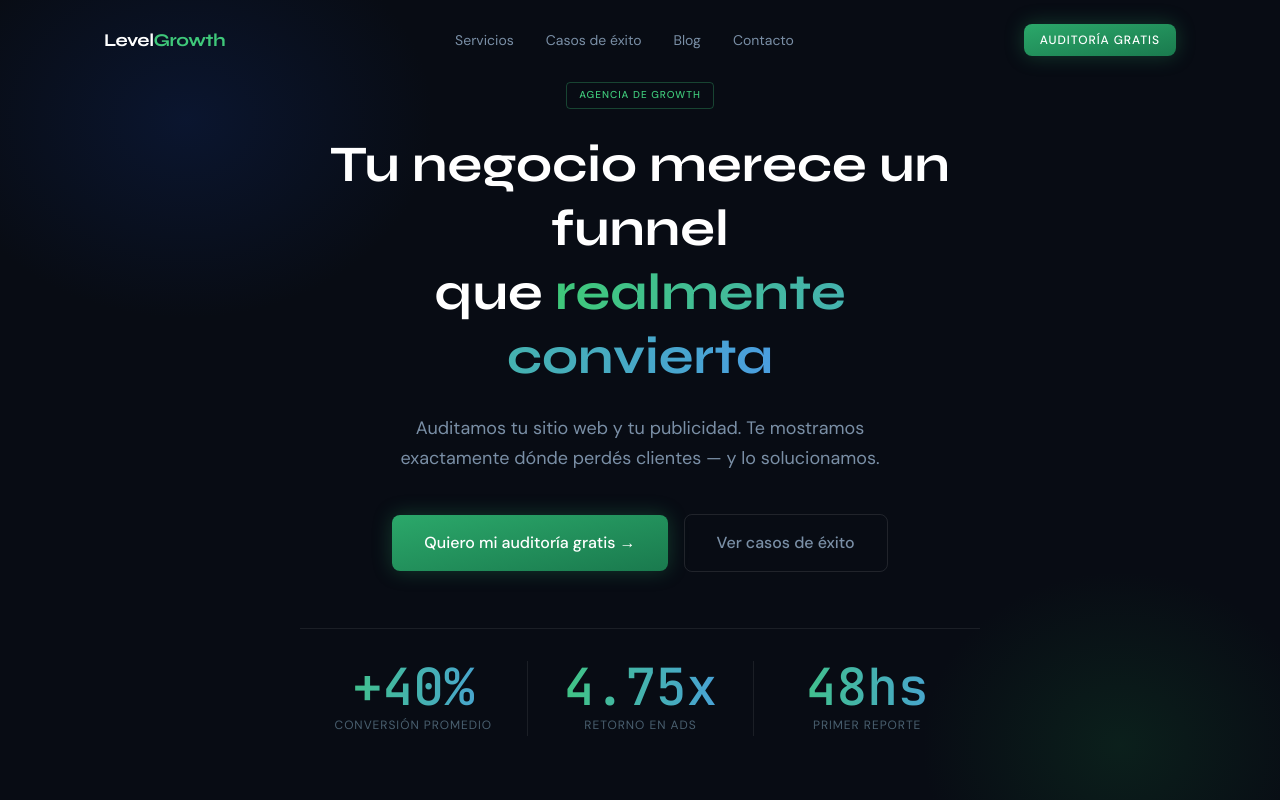
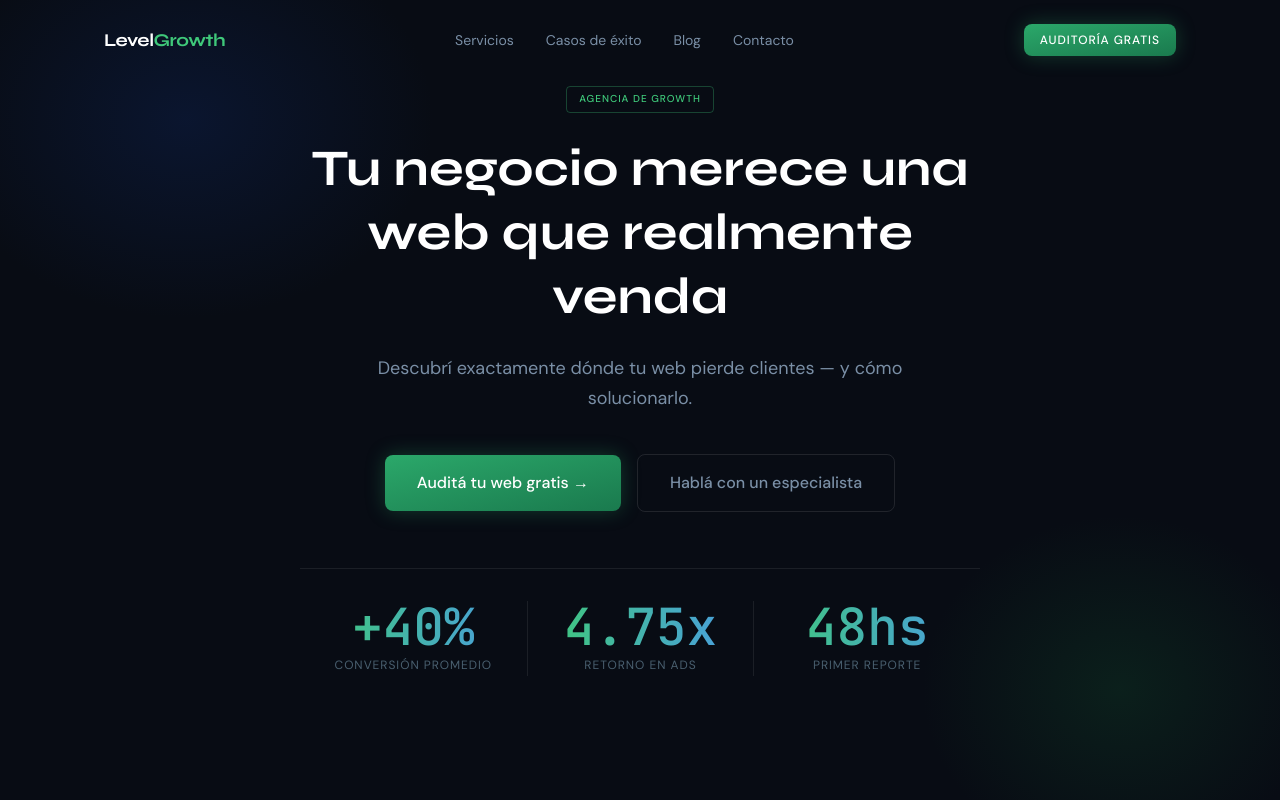
Before and after one commit to santimedinna/level-growth, a Next.js app: page / in a window 1280 px wide. Shown: the top 800 px of the page. Built offline with nearby package versions, Linux system fonts and the light colour scheme.

Commit message:
cambios en el hero

```diff
--- a/app/auditoria-web-gratis/page.tsx
+++ b/app/auditoria-web-gratis/page.tsx
@@ -36,7 +36,7 @@ export default function AuditoriaWebPage() {
 
           <p className="font-body text-[1.05rem] text-[#7A8FA6] leading-[1.7] max-w-[520px] mx-auto">
             Ingresá la URL de tu sitio y en menos de 60 segundos te mostramos exactamente
-            qué está frenando tus ventas — sin tecnicismos, en lenguaje de negocio.
+            qué está frenando tus ventas, sin tecnicismos, en lenguaje de negocio.
           </p>
         </div>
 
--- a/components/sections/Hero.tsx
+++ b/components/sections/Hero.tsx
@@ -94,10 +94,7 @@ export function Hero() {
 
         {/* H1 — sin animación para que sea el LCP inmediato */}
         <h1 className="font-display font-bold text-[clamp(2rem,5vw,3.2rem)] leading-tight text-lg-text mb-6 max-w-[700px] mx-auto">
-          Tu negocio merece un funnel
-          <br />
-          que{" "}
-          <span className="gradient-text">realmente convierta</span>
+          Tu negocio merece una web que realmente venda
         </h1>
 
         {/* Subtítulo */}
@@ -105,8 +102,7 @@ export function Hero() {
           style={anim("0.1s")}
           className="font-body text-[1.125rem] text-lg-text-secondary leading-[1.7] max-w-[560px] mx-auto mb-10"
         >
-          Auditamos tu sitio web y tu publicidad. Te mostramos exactamente
-          dónde perdés clientes — y lo solucionamos.
+          Descubrí exactamente dónde tu web pierde clientes — y cómo solucionarlo.
         </p>
 
         {/* CTAs */}
@@ -114,15 +110,16 @@ export function Hero() {
           style={anim("0.22s")}
           className="flex flex-col sm:flex-row items-center justify-center gap-4 mb-14"
         >
+          <Button href="/auditoria-web-gratis" size="lg">
+            Auditá tu web gratis →
+          </Button>
           <Button
             href="https://wa.me/5493512613927?text=Hola%20Santiago!%20Vi%20tu%20web%20y%20quiero%20saber%20m%C3%A1s%20sobre%20la%20auditor%C3%ADa%20gratuita."
             external
+            variant="secondary"
             size="lg"
           >
-            Quiero mi auditoría gratis →
-          </Button>
-          <Button href="#caso-de-exito" variant="secondary" size="lg">
-            Ver casos de éxito
+            Hablá con un especialista
           </Button>
         </div>
 
```
